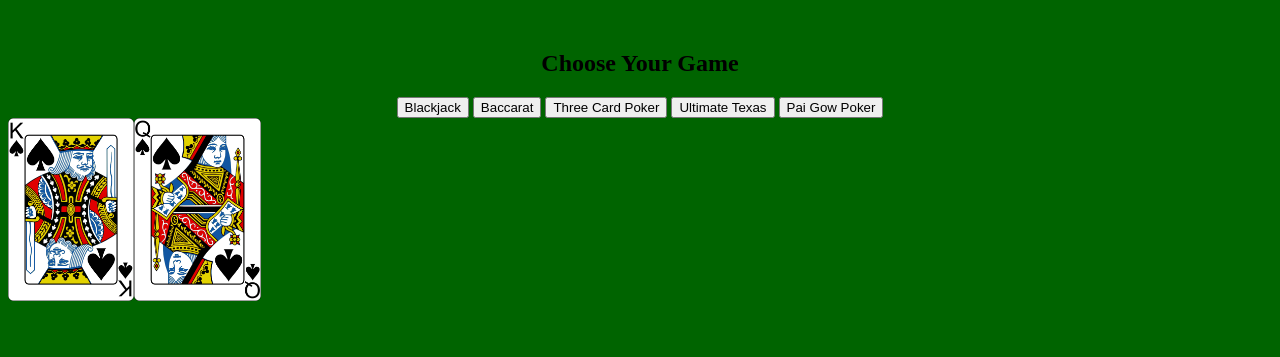
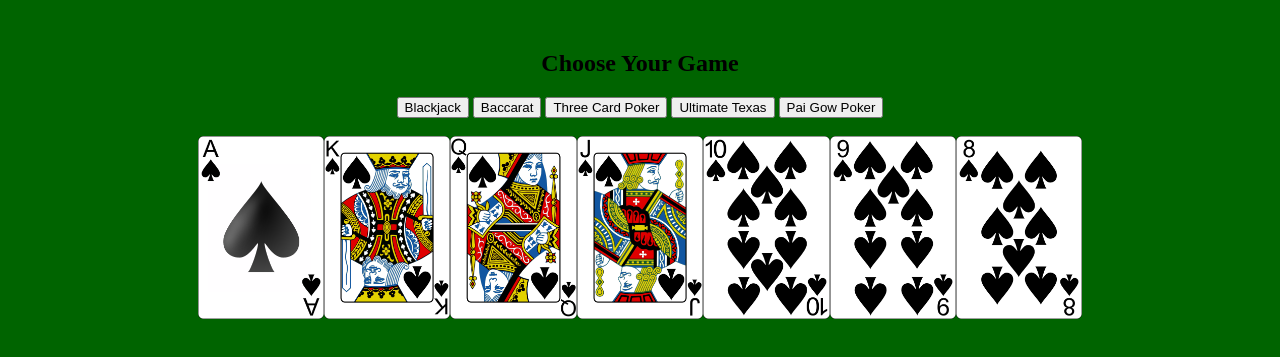
Before and after one commit to lkmoua012/TrainingMode, a plain HTML site: page index.html in a window 1280 px wide. Shown: the part 113-470 px from the top of the page. Drawn offline with nearby package versions, Linux system fonts and the light colour scheme.

Commit message:
added functions

```diff
--- a/assets/js/train.js
+++ b/assets/js/train.js
@@ -11,7 +11,7 @@ var Spade1 = {
     type    :   'ace',
     symbol  :   'spade',
     number  :   1,
-    img     :   './img/ace_of_spades.png'
+    img     :   '<img src="./assets/img/ace_of_spades.png">'
 }
 
 var Spade2 = {
@@ -19,7 +19,7 @@ var Spade2 = {
     type    :   'two',
     symbol  :   'spade',
     number  :   2,
-    img     :   './img/2_of_spades.png'
+    img     :   '<img src="./assets/img/2_of_spades.png">'
 }
 
 var Spade3 = {
@@ -27,7 +27,7 @@ var Spade3 = {
     type    :   'three',
     symbol  :   'spade',
     number  :   3,
-    img     :   './img/3_of_spades.png'
+    img     :   '<img src="./assets/img/3_of_spades.png">'
 }
 
 var Spade4 = {
@@ -35,7 +35,7 @@ var Spade4 = {
     type    :   'four',
     symbol  :   'spade',
     number  :   4,
-    img     :   './img/4_of_spades.png'
+    img     :   '<img src="./assets/img/4_of_spades.png">'
 }
 
 var Spade5 = {
@@ -43,7 +43,7 @@ var Spade5 = {
     type    :   'five',
     symbol  :   'spade',
     number  :   5,
-    img     :   './img/5_of_spades.png'
+    img     :   '<img src="./assets/img/5_of_spades.png">'
 }
 
 var Spade6 = {
@@ -51,7 +51,7 @@ var Spade6 = {
     type    :   'six',
     symbol  :   'spade',
     number  :   6,
-    img     :   './img/6_of_spades.png'
+    img     :   '<img src="./assets/img/6_of_spades.png">'
 }
 
 var Spade7 = {
@@ -59,7 +59,7 @@ var Spade7 = {
     type    :   'seven',
     symbol  :   'spade',
     number  :   7,
-    img     :   './img/7_of_spades.png'
+    img     :   '<img src="./assets/img/7_of_spades.png">'
 }
 
 var Spade8 = {
@@ -67,7 +67,7 @@ var Spade8 = {
     type    :   'eight',
     symbol  :   'spade',
     number  :   8,
-    img     :   './img/8_of_spades.png'
+    img     :   '<img src="./assets/img/8_of_spades.png">'
 }
 
 var Spade9 = {
@@ -75,7 +75,7 @@ var Spade9 = {
     type    :   'nine',
     symbol  :   'spade',
     number  :   9,
-    img     :   './img/9_of_spades.png'
+    img     :   '<img src="./assets/img/9_of_spades.png">'
 }
 
 var Spade10 = {
@@ -83,7 +83,7 @@ var Spade10 = {
     type    :   'ten',
     symbol  :   'spade',
     number  :   10,
-    img     :   './img/10_of_spades.png'
+    img     :   '<img src="./assets/img/10_of_spades.png">'
 }
 
 var Spade11 = {
@@ -91,7 +91,7 @@ var Spade11 = {
     type    :   'jack',
     symbol  :   'spade',
     number  :   10,
-    img     :   './img/jack_of_spades.png'
+    img     :   '<img src="./assets/img/jack_of_spades.png">'
 }
 
 var Spade12 = {
@@ -99,7 +99,7 @@ var Spade12 = {
     type    :   'queen',
     symbol  :   'spade',
     number  :   10,
-    img     :   './img/queen_of_spades.png'
+    img     :   '<img src="./assets/img/queen_of_spades.png">'
 }
 
 var Spade13 = {
@@ -107,16 +107,82 @@ var Spade13 = {
     type    :   'king',
     symbol  :   'spade',
     number  :   10,
-    img     :   './img/king_of_spades.png'
+    img     :   '<img src="./assets/img/king_of_spades.png">'
 }
+
+//
+
+var blackJoker = {
+    color   :   'black',
+    type    :   'joker',
+    symbol  :   'any',
+    number  :   0,
+    img     :   '<img src="./assets/img/black_joker.png">'
+}
+
+var redJoker;
+
+var playingDeck = [];
 
 //
 
 $(document).ready(function() {
 
-$('#playArea').append('<img src ="./assets/img/king_of_spades.png">');
-$('#playArea').append('<img class="overlayImage" src ="./assets/img/queen_of_spades.png">');
+$('#playArea').append(Spade1.img);
+$('#playArea').append(Spade13.img);
+$('#playArea').append(Spade12.img);
+$('#playArea').append(Spade11.img);
+$('#playArea').append(Spade10.img);
+$('#playArea').append(Spade9.img);
+$('#playArea').append(Spade8.img);
 
-console.log("hello world2");
+
+$('.pgp').click(pgpShuffle());
 
 });
+
+//
+
+function bjShuffle(){
+
+}
+
+//
+
+function bcShuffle(){
+
+}
+
+//
+
+function tcpShuffle(){
+
+}
+
+//
+
+function uthShuffle(){
+
+}
+
+//
+
+function pgpShuffle(){
+
+    // Check to see which parameters are selected.
+
+    addCards()
+
+    console.log(playingDeck);
+
+}
+
+function addCards(){
+
+    for (i = 1; i <14; i++){
+
+        playingDeck.push('Spade'+[i]);
+
+    }
+
+}
--- a/index.html
+++ b/index.html
@@ -22,21 +22,26 @@
         <h2>Choose Your Game</h2>
 
         <div class='buttons' style='text-align: center;'>
-            <input id= 'bj' type='button' value='Blackjack'>
-            <input id= 'bc' type='button' value='Baccarat'>
-            <input id= 'tcp' type='button' value='Three Card Poker'>
-            <input id= 'uth' type='button' value='Ultimate Texas'>
-            <input id= 'pgp' type='button' value='Pai Gow Poker'>
+
+            <input id='bj' type='button' value='Blackjack'>
+            <input id='bc' type='button' value='Baccarat'>
+            <input id='tcp' type='button' value='Three Card Poker'>
+            <input id='uth' type='button' value='Ultimate Texas'>
+            <input id='pgp' type='button' value='Pai Gow Poker'>
+
         </div>
-    </div>
-
-    <div id="playArea">
 
     </div>
 
     <br>
 
-    <div id="resultss">
+    <div id="playArea" style='text-align: center;'>
+
+    </div>
+
+    <br>
+
+    <div id="results">
 
     </div>
 
```
